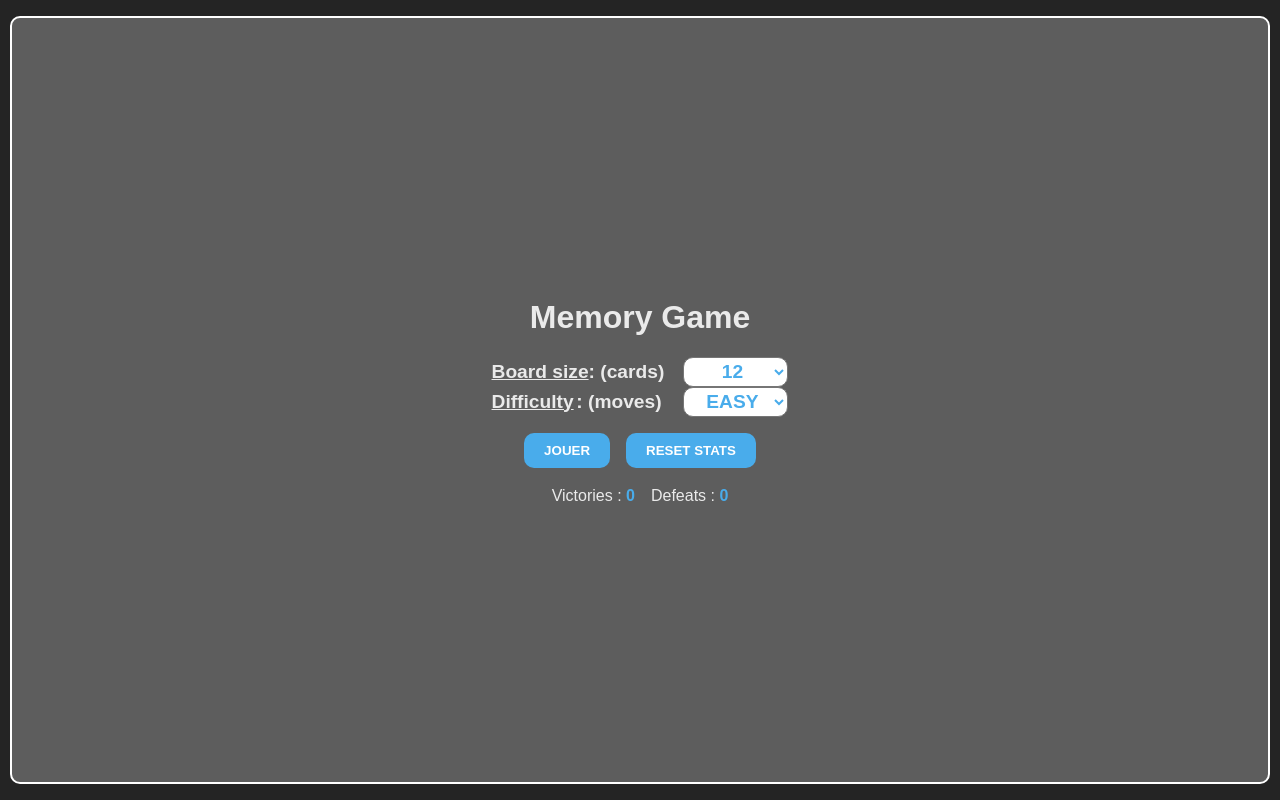
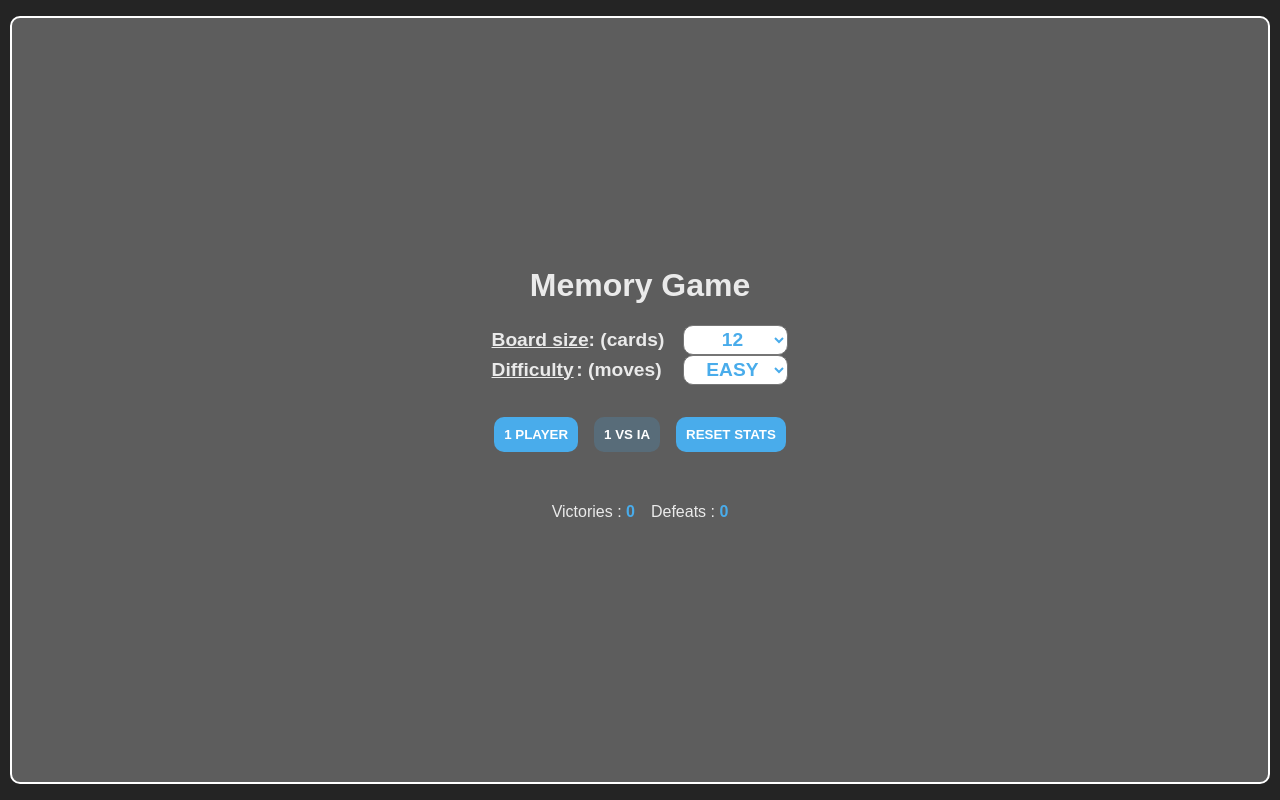
Before and after one commit to TheNewDevl/memory-game, a React (Vite) app: page / in a window 1280 px wide. Built offline with nearby package versions, Linux system fonts and the light colour scheme.

Commit message:
add a button

```diff
--- a/src/UI/Components/Button/Button.module.scss
+++ b/src/UI/Components/Button/Button.module.scss
@@ -1,5 +1,5 @@
 .Button {
-  padding: 10px 20px;
+  padding: 10px 10px;
   text-transform: uppercase;
   font-weight: bold;
   background-color: #49aceb;
@@ -12,6 +12,21 @@
   &:hover {
     background-color: #49ACEB33;
   }
+
+    &[disabled] {
+        cursor: unset;
+        background-color: #49ACEB33;
+        position: relative;
+        &:hover::after {
+          content: "Coming soon";
+          position: absolute;
+          background-color: #49aceb;
+          color: #fff;
+          padding: 1em;
+          border: 2px solid #fff;
+          border-radius: 10px;
+        }
+    }
 }
 
 /** Created by carlos on 28/12/2022 */
--- a/src/UI/Components/Button/Button.tsx
+++ b/src/UI/Components/Button/Button.tsx
@@ -3,11 +3,12 @@ import style from './Button.module.scss'
 interface ButtonProps {
   onClick: () => void
   text: string
+  disabled?: boolean
 }
 
-export const Button = ({text, onClick}: ButtonProps) => {
+export const Button = ({text, onClick, disabled = false}: ButtonProps) => {
   return (
-    <button onClick={onClick} className={style.Button}>
+    <button disabled={disabled} onClick={onClick} className={style.Button}>
       {text}
     </button>
   );
--- a/src/UI/Views/LobbyView/LobbyView.module.scss
+++ b/src/UI/Views/LobbyView/LobbyView.module.scss
@@ -14,6 +14,7 @@
   & .buttons_container{
     display: flex;
     gap: 1em;
+    padding: 1em;
   }
 
   & select{
--- a/src/UI/Views/LobbyView/LobbyView.tsx
+++ b/src/UI/Views/LobbyView/LobbyView.tsx
@@ -54,7 +54,8 @@ export const LobbyView = ({}: LobbyProps) => {
         </label>
       </form>
       <div className={style.buttons_container}>
-        <Button text={'Jouer'} onClick={()=>setPlayingState(GameStateEnum.PLAY)}/>
+        <Button text={'1 player'} onClick={()=>setPlayingState(GameStateEnum.PLAY)}/>
+        <Button disabled text={'1 vs IA'} onClick={()=>{}}/>
         <Button text={'Reset Stats'} onClick={resetGameHistory}/>
       </div>
       <div className={style.buttons_container}>
```
